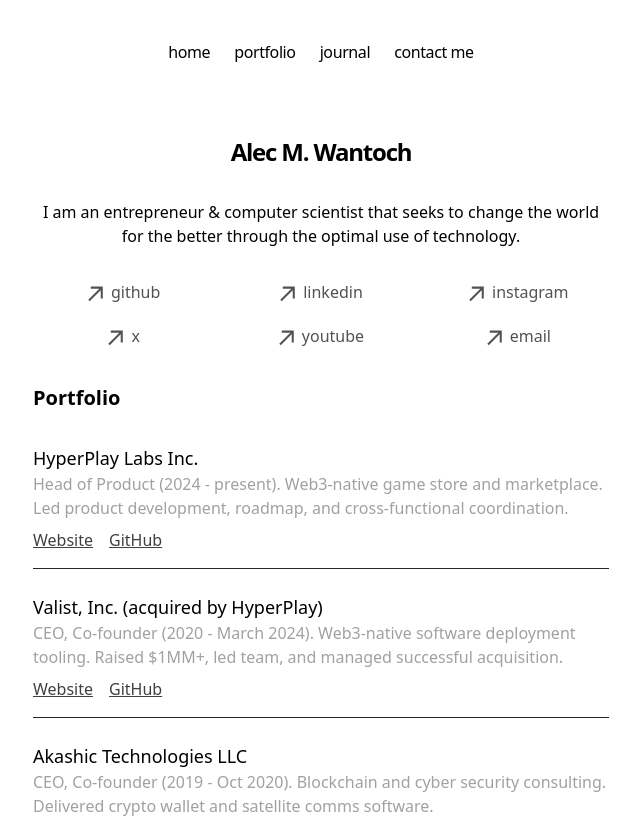
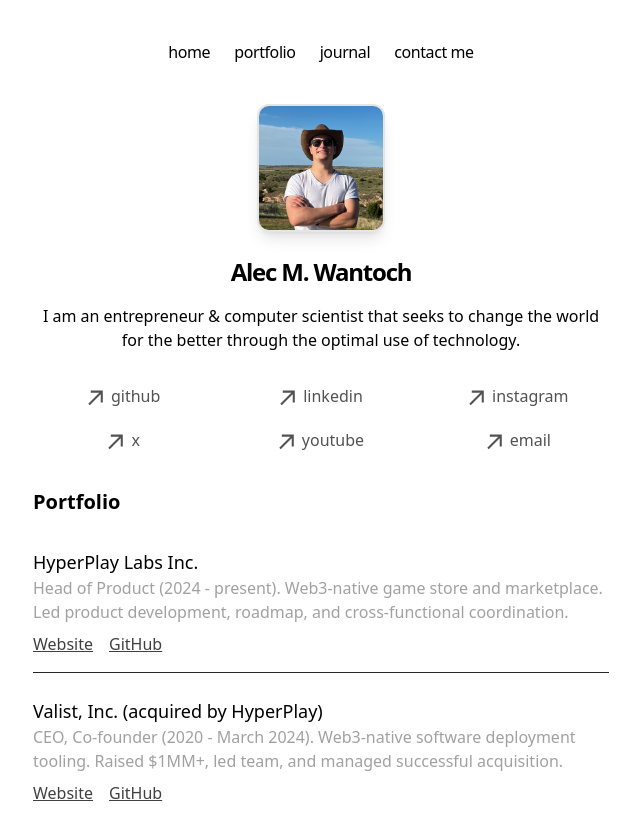
Before and after one commit to awantoch/portfolio, a Next.js app: page / in a window 1280 px wide. Shown: the top 818 px of the page, without its empty margins (319-959 px from the left). Built offline with nearby package versions, Linux system fonts and the light colour scheme; no server answers.

Commit message:
add headshot image

```diff
--- a/app/components/nav.tsx
+++ b/app/components/nav.tsx
@@ -3,7 +3,7 @@
 
 export function Navbar() {
   return (
-    <aside className="mb-16 tracking-tight flex justify-center">
+    <aside className="mb-6 tracking-tight flex justify-center">
       <div className="lg:sticky lg:top-20">
         <nav
           className="flex flex-row items-start justify-center relative px-0 pb-0 fade md:overflow-auto scroll-pr-6 md:relative"
--- a/app/page.tsx
+++ b/app/page.tsx
@@ -1,11 +1,25 @@
 import { JournalEntries } from 'app/components/posts'
 import { Portfolio } from 'app/components/portfolio'
 import { Links } from 'app/components/links'
+import Image from 'next/image'
 
 export default function Page() {
   return (
     <section>
-      <h1 className="mb-8 text-2xl font-semibold tracking-tighter text-center">
+      <div className="flex justify-center mb-6 mt-2">
+        <div className="w-32 h-32 rounded-xl overflow-hidden shadow-lg border-2 border-neutral-200 dark:border-neutral-800 bg-neutral-100 dark:bg-neutral-900 flex items-center justify-center">
+          <Image
+            src="/headshot.png"
+            alt="Headshot"
+            className="object-cover"
+            width={128}
+            height={128}
+            priority
+            quality={100}
+          />
+        </div>
+      </div>
+      <h1 className="mb-4 text-2xl font-semibold tracking-tighter text-center">
         Alec M. Wantoch
       </h1>
       <p className="mb-4 text-center">
```
Also changed, not shown: public/headshot.png (added).
